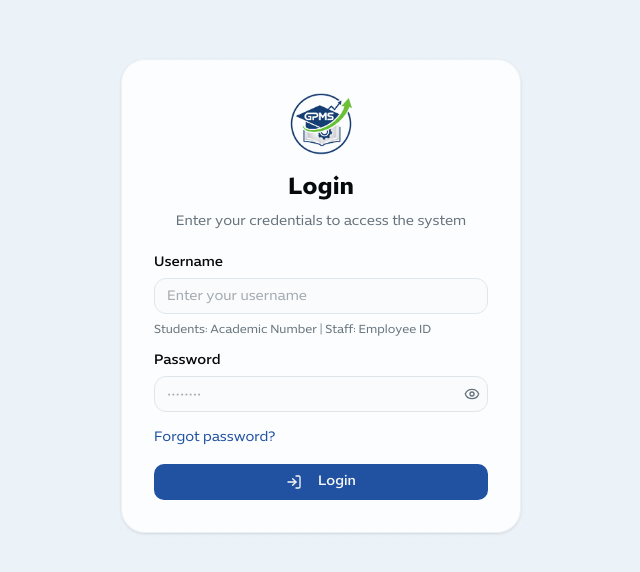
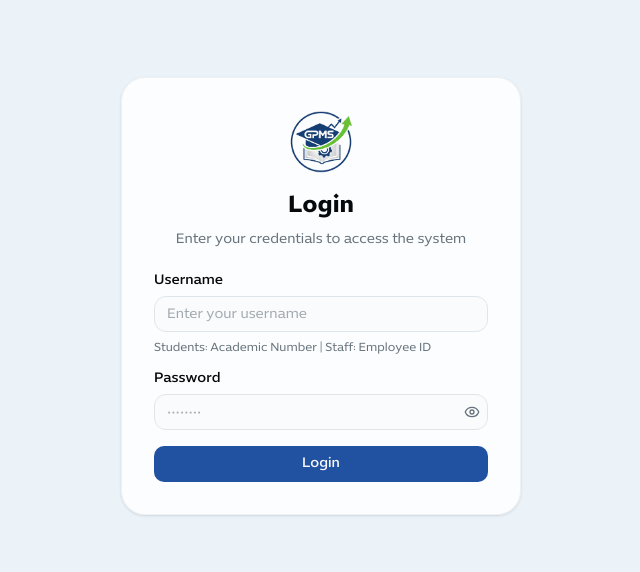
Before and after one commit to IbrahimAlzilah/demo-gpms-app, a React (Vite) app in the folder frontend/: page /login in a window 1280 px wide. Shown: the part 104-676 px from the top of the page, without its empty margins (319-959 px from the left). Built offline with nearby package versions, Linux system fonts and the light colour scheme.

Commit message:
edit: implement login form component with authentication

```diff
--- a/frontend/src/pages/auth/login/components/LoginForm.tsx
+++ b/frontend/src/pages/auth/login/components/LoginForm.tsx
@@ -1,5 +1,5 @@
 import { useState } from 'react'
-import { useNavigate, useLocation, Link } from 'react-router-dom'
+import { useNavigate, useLocation } from 'react-router-dom'
 import { useTranslation } from 'react-i18next'
 import { useForm } from 'react-hook-form'
 import { zodResolver } from '@hookform/resolvers/zod'
@@ -8,7 +8,7 @@
 import { Button, Input, Label } from '@/components/ui'
 import { ROUTES } from '@/lib/constants'
 import { useToast } from '@/components/common'
-import { AlertCircle, Eye, EyeOff, Loader2, LogIn } from 'lucide-react'
+import { AlertCircle, Eye, EyeOff, Loader2 } from 'lucide-react'
 import { loginSchema, type LoginSchema } from '../schema/login.schema'
 import logo from '@/assets/logo2.png'
 
@@ -140,14 +140,14 @@
           )}
         </div>
 
-        <div className="flex items-center justify-between">
+        {/* <div className="flex items-center justify-between">
           <Link
             to="/recover-password"
             className="text-sm text-primary hover:underline focus-visible:outline-none focus-visible:ring-2 focus-visible:ring-ring focus-visible:ring-offset-2 rounded"
           >
             {t('auth.forgotPassword')}
           </Link>
-        </div>
+        </div> */}
 
         <Button
           type="submit"
@@ -161,7 +161,6 @@
             </>
           ) : (
             <>
-              <LogIn className="mr-2 h-4 w-4" />
               {t('auth.login')}
             </>
           )}
```
